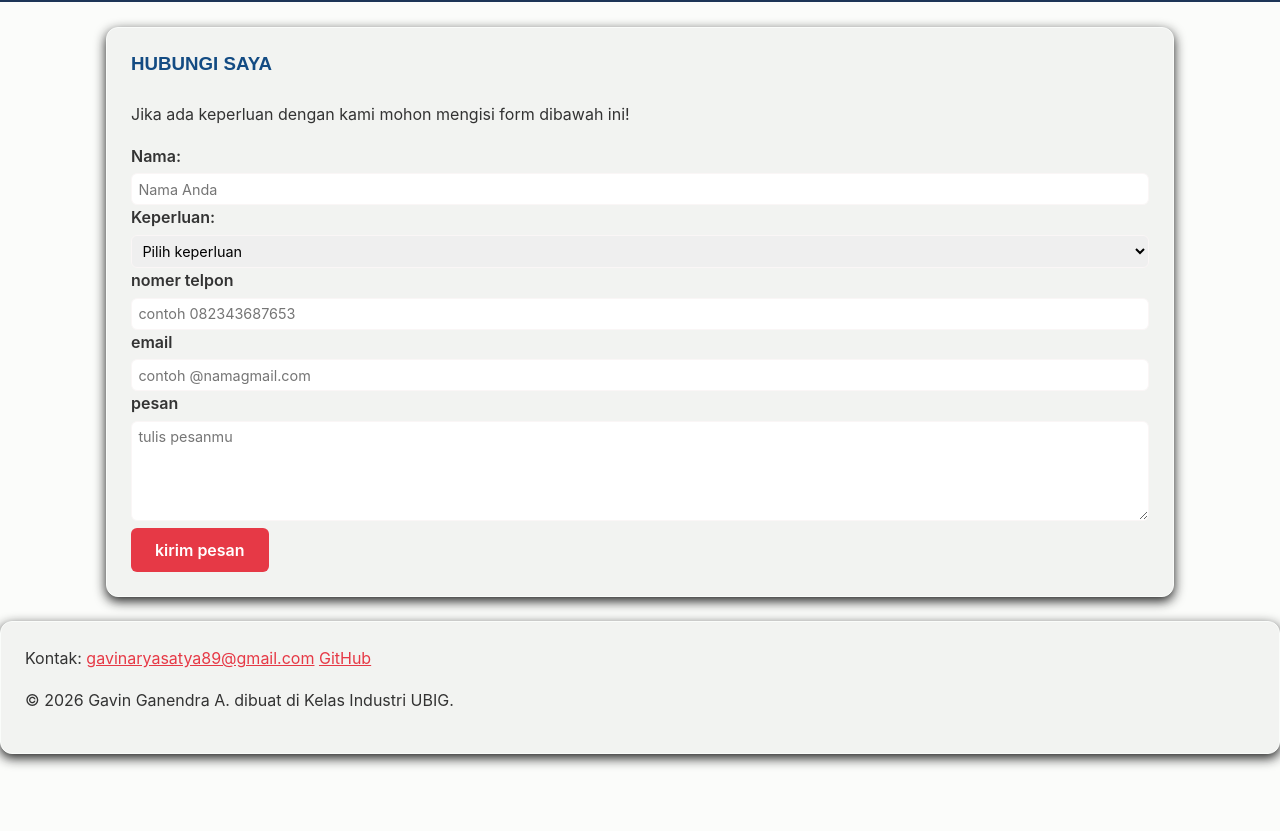
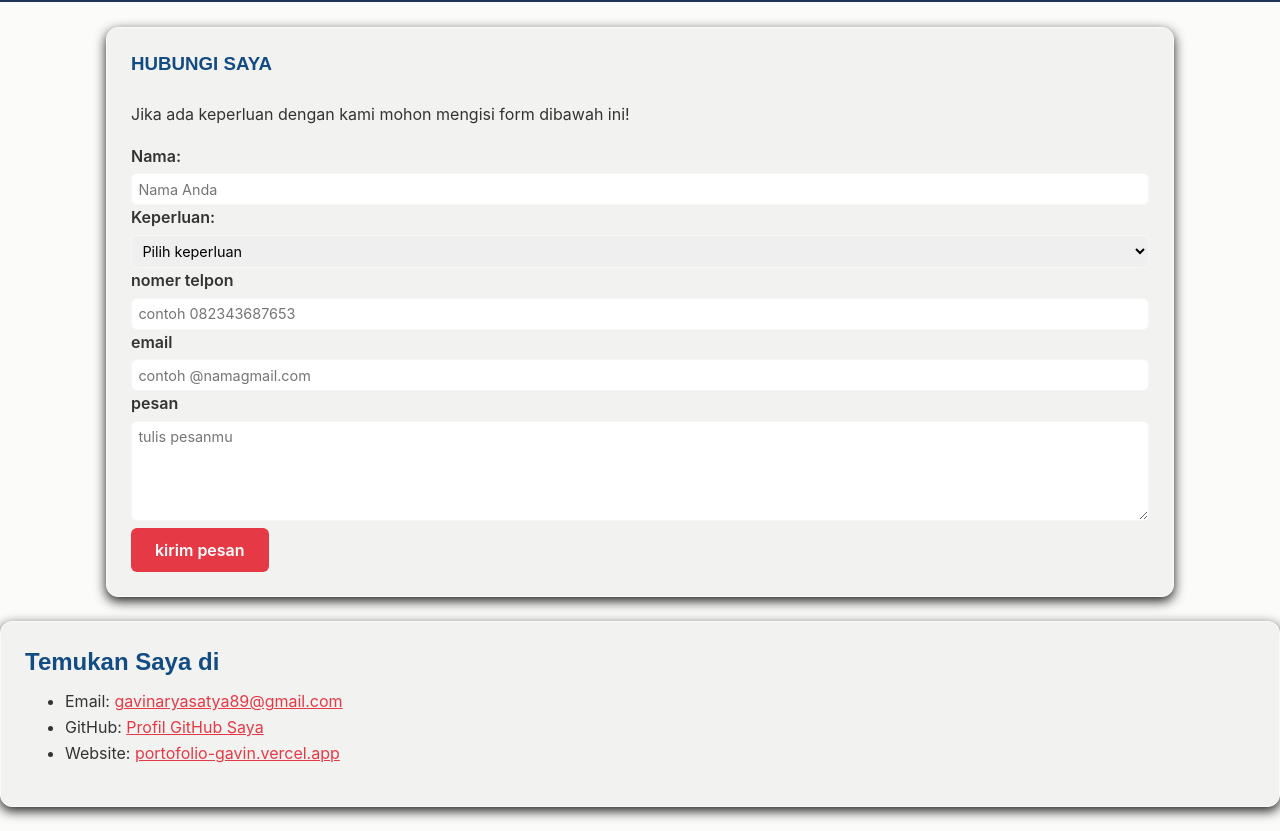
Before and after one commit to gavinaryasatya89-eng/portofolio, a plain HTML site: page ubigkontak4.html in a window 1280 px wide. Shown: the part 88-919 px from the top of the page. Before the commit the page ends 866 px from the top, so only its background shows below. Drawn offline with Linux system fonts and the light colour scheme.

Commit message:
feat: tambah kartu media sosial di halaman kontak

```diff
--- a/ubigkontak4.html
+++ b/ubigkontak4.html
@@ -55,12 +55,12 @@
     </section>
 
 <section class="kartu">
-<p>Kontak:
-<a href="mailto:gavinaryasatya89@gmail.com"> gavinaryasatya89@gmail.com</a>
-<a href="https://github.com/gavinaryasatya89-eng" target="_blank">GitHub</a></p>
-<p>&copy; 2026 Gavin Ganendra A.
-            dibuat di Kelas Industri UBIG.
-        </p>
+    <h2>Temukan Saya di</h2>
+    <ul>
+    <li>Email:  <a href="mailto:gavinaryasatya89@gmail.com"> gavinaryasatya89@gmail.com</a></li>
+    <li>GitHub: <a href="https://github.com/gavinaryasatya89-eng" target="_blank">Profil GitHub Saya</a></li>
+    <li>Website: <a href="https://portofolio-gavin.vercel.app/">portofolio-gavin.vercel.app</a></li>
+    </ul>
 </section>
 
 </body>
```
